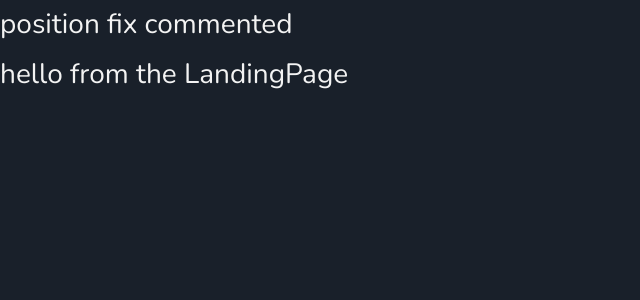
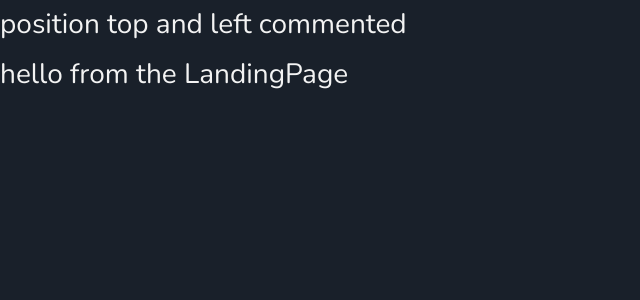
Before and after one commit to JoeSal777/joesal-portifolio, a React (Create React App) app: page / in a window 1280 px wide. Shown: the top 300 px of the page, without its empty margins (0-640 px from the left). Built offline with nearby package versions, Linux system fonts and the light colour scheme.

Commit message:
commenting out position top left for navbar css

```diff
--- a/src/App.scss
+++ b/src/App.scss
@@ -28,9 +28,9 @@ body::-webkit-scrollbar {
 
 // Navbar
 .navbar {
-  //position: fixed;
-  top: 0;
-  left: 0 !important;
+  //position: relative;
+  //top: 0;
+  //left: 0 !important;
   margin: 0px !important;
   width: 100% !important;
   background: transparent;
--- a/src/components/Navbar.js
+++ b/src/components/Navbar.js
@@ -11,7 +11,7 @@ class Navbar extends Component {
         return (
             <nav className="navbar">
                <div>
-                    <h3>position fix commented</h3>
+                    <h3>position top and left commented</h3>
                 </div>
             </nav>
         );
```
